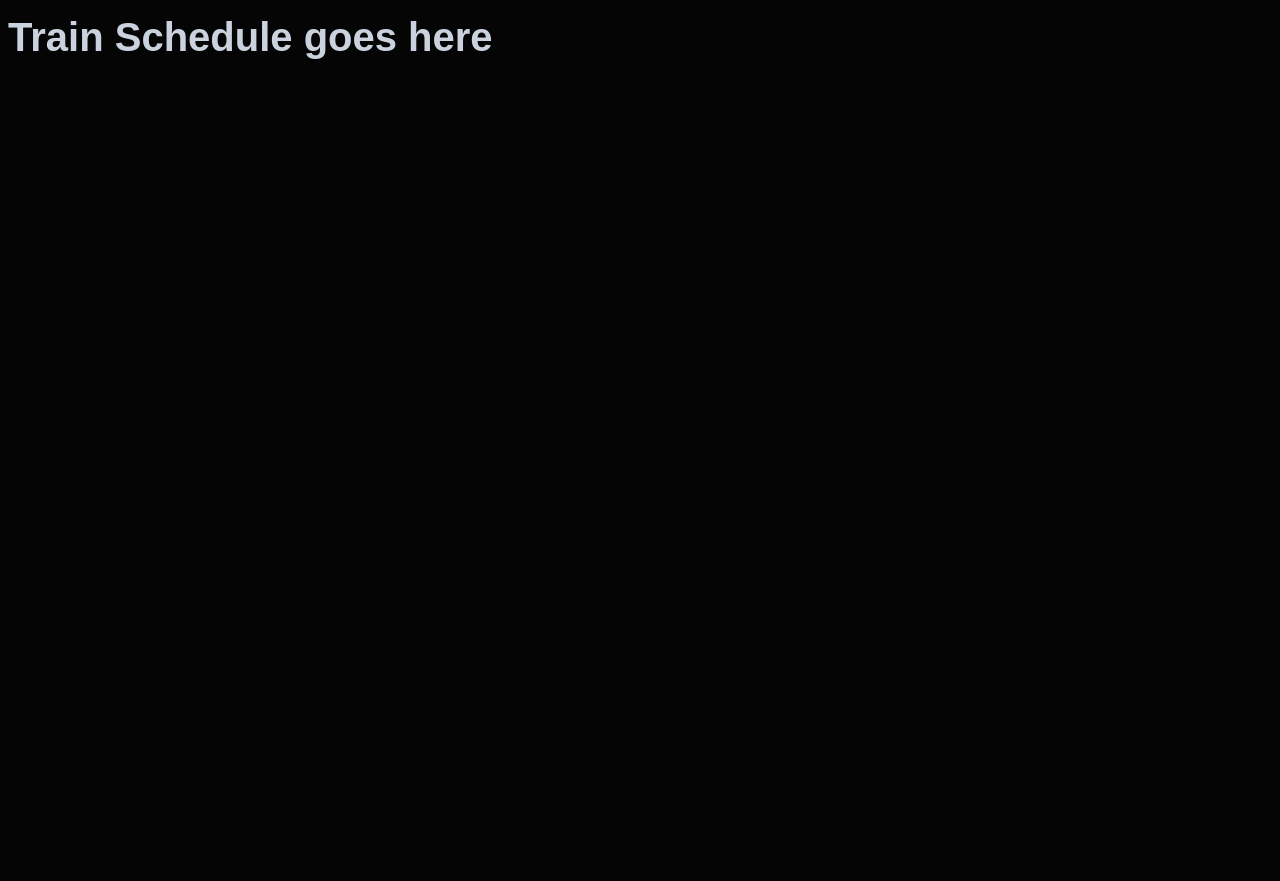
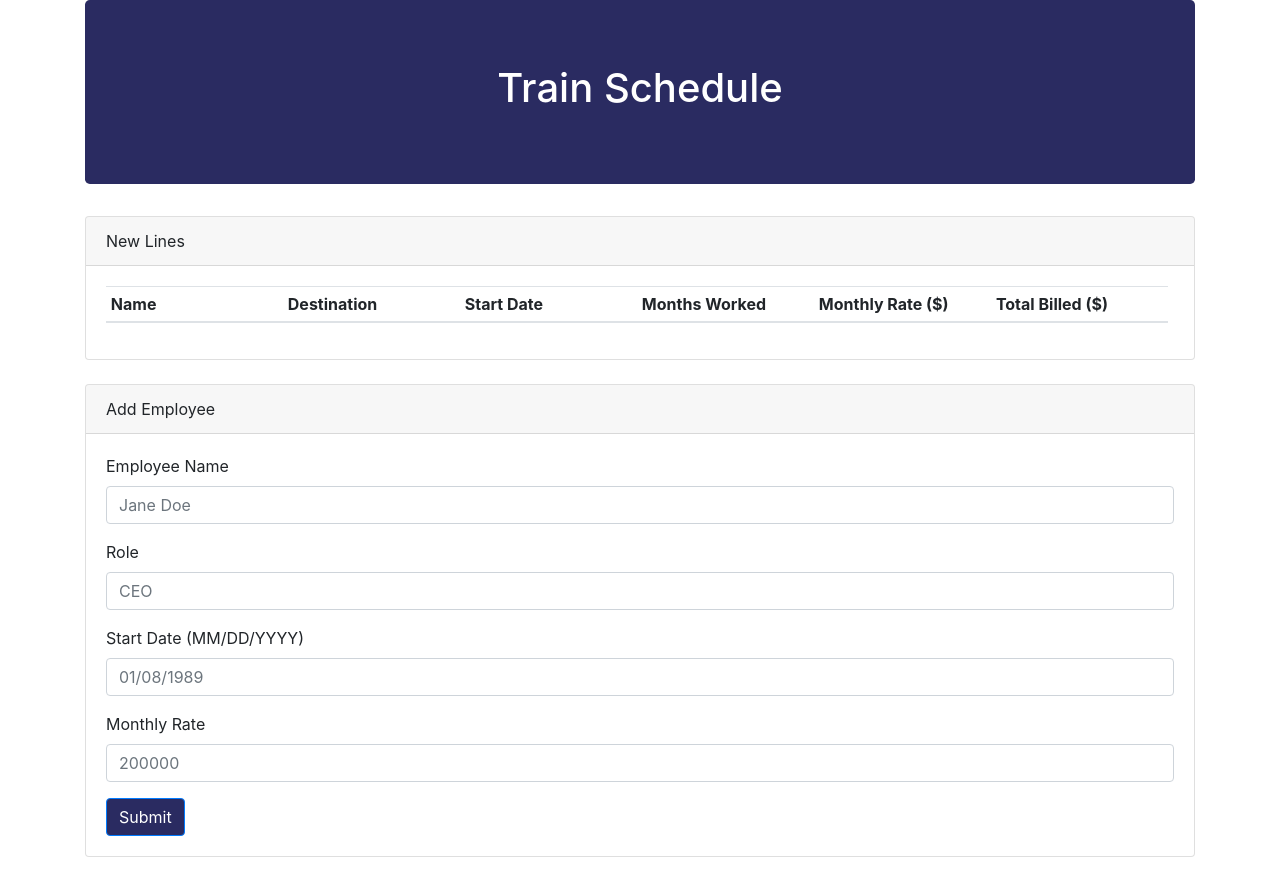
Before and after one commit to andyinthemachine/Train_Schedule, a plain HTML site: page index.html in a window 1280 px wide. Before the commit the page ends 800 px from the top, so only its background shows below. Drawn offline with nearby package versions, Linux system fonts and the light colour scheme.

Commit message:
table setup

```diff
--- a/assets/css/style.css
+++ b/assets/css/style.css
@@ -1,7 +1,7 @@
 
 
 
-
+/*
 body{
     font-family: Arial, "Helvetica Neue", Helvetica, sans-serif;
     font-size: 20px;
@@ -32,4 +32,4 @@ button {
     font-size: 15px;
     font-style: bold;
     margin: 30px 10px;
-}
+}  */
--- a/index.html
+++ b/index.html
@@ -5,27 +5,104 @@
   <meta charset="UTF-8">
   <title>Train Schedule</title>
   <meta name="viewport" content="width=device-width">
+
+  <!-- Bootstrap/CSS -->
+  <link rel="stylesheet" href="https://maxcdn.bootstrapcdn.com/bootstrap/4.0.0/css/bootstrap.min.css">
   <link rel="stylesheet" type="text/css" href="assets/css/style.css">
+
+  <!-- Bootstrap js -->
+  <script src="https://cdnjs.cloudflare.com/ajax/libs/jquery/3.2.1/jquery.min.js"></script>
+
+  <!-- JQuery js -->
+  <script src="https://maxcdn.bootstrapcdn.com/bootstrap/4.0.0/js/bootstrap.min.js"></script>
+
+  <!-- Firebase References -->
+  <script src="https://www.gstatic.com/firebasejs/6.0.4/firebase-app.js"></script>
+  <script src="https://www.gstatic.com/firebasejs/6.0.4/firebase-database.js"></script>
+
+  <!-- Moment.js Reference -->
+  <script src="https://cdnjs.cloudflare.com/ajax/libs/moment.js/2.22.2/moment.min.js"></script>
+
+  <style>
+     #employee-table th, td {
+       display: inline-block;
+       width: 16.575%;
+     }
+  </style>
 </head>
 
 <body>
 
-  <h1>Train Schedule goes here</h1>
-  <div></div>
-  <!-- <form>
-      <span id="add_instrument">
-         <input id="instrument_text" type="text">
-         <input id="submit" value="add instrument" type="submit"></span>
-    </form>
-  <div id="gif_display"></div>
-   -->
-  <body>
+  <div class="container">
 
-  <!-- link to jquery -->
-  <script type="text/javascript" src="https://cdnjs.cloudflare.com/ajax/libs/jquery/3.2.1/jquery.min.js"></script>
+    <!-- Jumbotron -->
+    <div class="jumbotron" style="background-color: rgb(42, 43, 97); color: white">
+      <h1 class="text-center">Train Schedule</h1>
+      <h3 class="text-center"></h3>
+    </div>
+
+    <div class="row">
+
+      <div class="col-md-12">
+
+        <div class="card mb-4">
+          <div class="card-header">New Lines</div>
+          <div class="card-body">
+            <table class="table table-sm table-hover" id='employee-table'>
+              <thead>
+                <tr>
+                  <th scope="col">Name</th>
+                  <th scope="col">Destination</th>
+                  <th scope="col">Start Date</th>
+                  <th scope="col">Months Worked</th>
+                  <th scope="col">Monthly Rate ($)</th>
+                  <th scope="col">Total Billed ($)</th>
+                </tr>
+              </thead>
+              <tbody>
+              </tbody>
+            </table>
+          </div>
+        </div>
+      </div>
+    </div>
+    <div class="row">
+      <div class="col-md-12">
+        <!-- Add Employee  -->
+        <div class="card mb-4">
+          <div class="card-header">Add Employee</div>
+          <div class="card-body">
+
+            <!-- Entry Form -->
+            <form>
+              <div class="form-group">
+                <label for="employee-name-input">Employee Name</label>
+                <input class="form-control" id="employee-name-input" placeholder="Jane Doe" type="text">
+              </div>
+              <div class="form-group">
+                <label for="role-input">Role</label>
+                <input class="form-control" id="role-input" placeholder="CEO" type="text">
+              </div>
+              <div class="form-group">
+                <label for="start-input">Start Date (MM/DD/YYYY)</label>
+                <input class="form-control" id="start-input" placeholder="01/08/1989" type="text">
+              </div>
+              <div class="form-group">
+                <label for="rate-input">Monthly Rate</label>
+                <input class="form-control" id="rate-input" placeholder="200000" type="text">
+              </div>
+              <button class="btn btn-primary"style="background-color: rgb(42, 43, 97); color: white" id="add-employee-btn">Submit</button>
+            </form>
+
+          </div>
+        </div>
+      </div>
+    </div>
+
+  </div>
 
   <!-- link to js -->
-  <script src="assets/javascript/gif_app.js"></script>
+  <script src="assets/javascript/train_app.js"></script>
 
 </body>
 
```
Also changed, not shown: assets/javascript/gif_app.js (deleted), assets/javascript/train_app.js (added).
